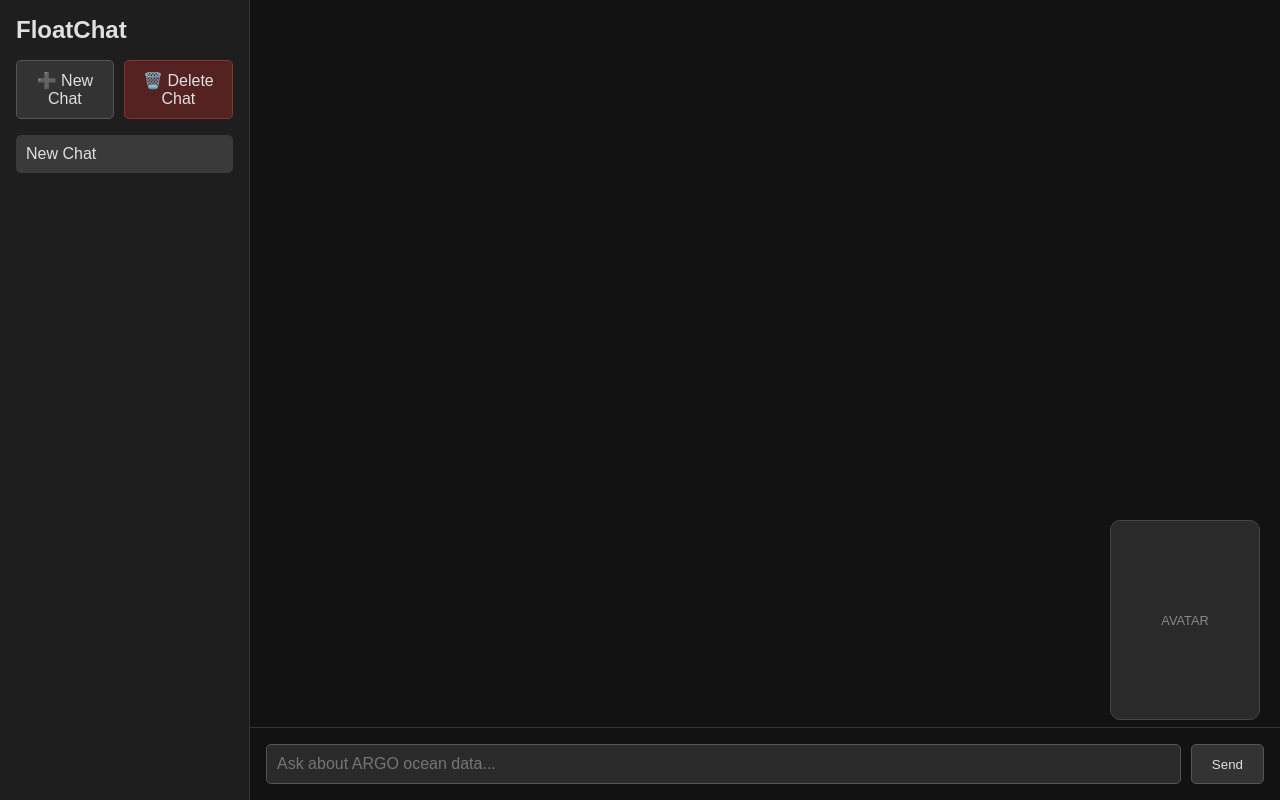
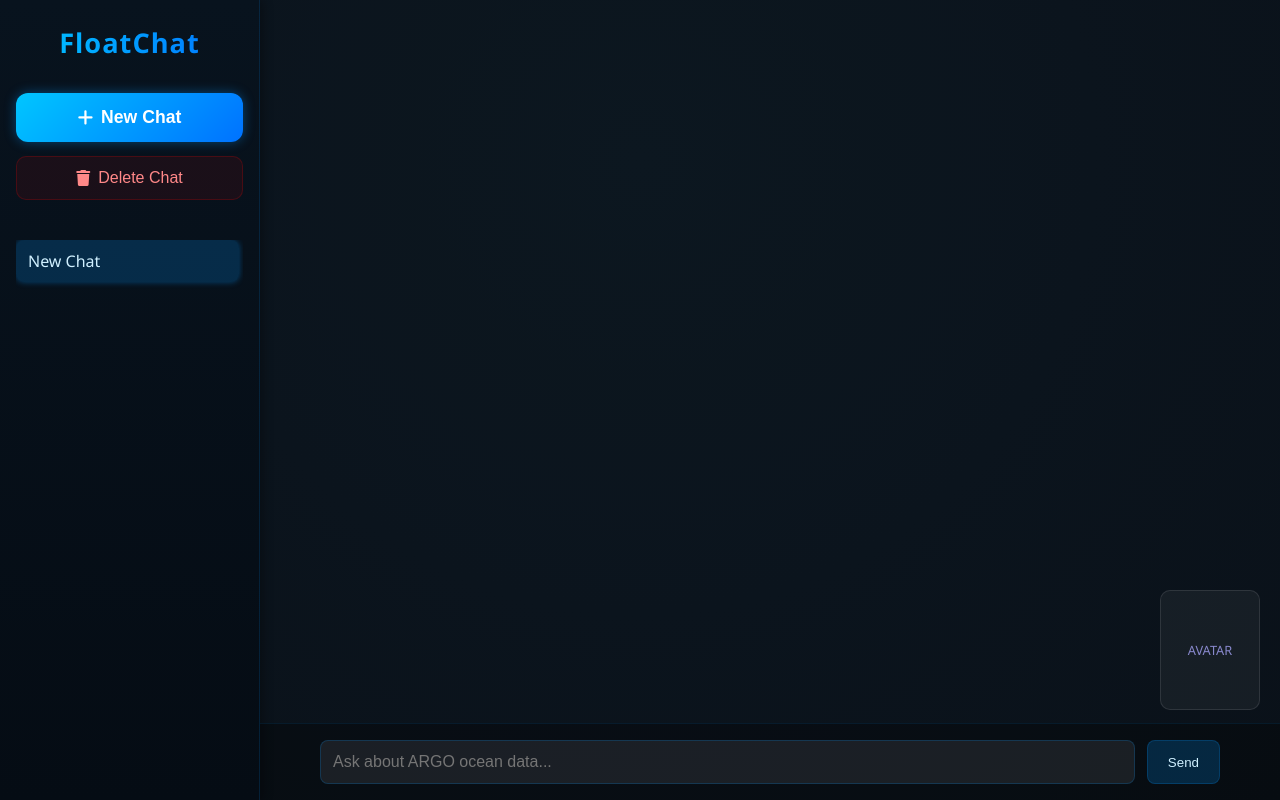
Before and after one commit to kannu74/SIH-FloatChat, a Flask app: page / in a window 1280 px wide. Run offline with Flask 3, Linux system fonts and the light colour scheme.

Commit message:
front end change

```diff
--- a/static/css/style.css
+++ b/static/css/style.css
@@ -1,216 +1,252 @@
-/* Basic Reset and Dark Theme */
-* {
-    box-sizing: border-box;
-    margin: 0;
-    padding: 0;
-}
-
+/* ===== Global Reset & Ocean Blue Theme ===== */
+* { box-sizing: border-box; margin:0; padding:0; }
 body {
-    font-family: sans-serif;
-    background-color: #121212;
-    color: #e0e0e0;
+    font-family: "Segoe UI", Roboto, sans-serif;
+    background: radial-gradient(circle at 50% 20%, #07121c 0%, #050c14 100%);
+    color: #d0f0ff;
     display: flex;
     height: 100vh;
     overflow: hidden;
 }
 
-/* Main Layout */
-.container {
+.container { display: flex; width:100%; height:100%; }
+
+/* ===== Sidebar ===== */
+.sidebar {
+    width: 260px;
+    background: linear-gradient(180deg,#08131e 0%,#050c14 100%);
+    padding: 1.5rem 1rem;
     display: flex;
-    width: 100%;
-    height: 100%;
+    flex-direction: column;
+    border-right: 1px solid rgba(0,150,255,0.15);
+    box-shadow: 2px 0 10px rgba(0,0,0,0.45);
+}
+.sidebar h1 {
+    font-size: 1.7rem;
+    font-weight: 700;
+    background: linear-gradient(90deg,#00c6ff,#0072ff);
+    -webkit-background-clip: text;
+    -webkit-text-fill-color: transparent;
+    margin-bottom: 2rem;
+    text-align: center;
+    letter-spacing: 1px;
 }
 
-.sidebar {
-    width: 250px;
-    background-color: #1e1e1e;
-    padding: 1rem;
+/* Buttons container */
+.sidebar-buttons {
     display: flex;
     flex-direction: column;
-    border-right: 1px solid #333;
+    gap: 14px;
+    margin-bottom: 1.5rem;
 }
 
-.sidebar h1 {
-    font-size: 1.5rem;
-    margin-bottom: 1rem;
+/* --- New Chat button: bigger, glowing gradient --- */
+#new-chat-btn {
+    display: flex;
+    align-items: center;
+    justify-content: center;
+    gap: 8px;
+    background: linear-gradient(135deg,#00c6ff,#0072ff);
+    color: #fff;
+    font-weight: 600;
+    border: none;
+    padding: 14px 0;
+    border-radius: 12px;
+    cursor: pointer;
+    font-size: 1.1rem;
+    transition: all 0.3s ease;
+    box-shadow: 0 0 12px rgba(0,150,255,0.4);
+}
+#new-chat-btn:hover {
+    transform: translateY(-2px);
+    box-shadow: 0 0 18px rgba(0,150,255,0.7);
 }
 
-.sidebar-buttons {
+/* --- Delete Chat button with icon --- */
+#delete-chat-btn {
     display: flex;
-    gap: 10px;
-    margin-bottom: 1rem;
+    align-items: center;
+    justify-content: center;
+    gap: 8px;
+    background: rgba(255,0,0,0.08);
+    color: #f88;
+    border: 1px solid rgba(255,0,0,0.2);
+    padding: 12px 0;
+    border-radius: 10px;
+    cursor: pointer;
+    font-size: 1rem;
+    transition: all 0.3s ease;
+}
+#delete-chat-btn:hover {
+    background: rgba(255,0,0,0.15);
+    box-shadow: 0 0 10px rgba(255,0,0,0.4);
 }
 
-#new-chat-btn, #delete-chat-btn {
-    flex-grow: 1;
-    background-color: #333;
-    color: #e0e0e0;
-    border: 1px solid #555;
-    padding: 10px;
-    border-radius: 5px;
-    cursor: pointer;
-    font-size: 1rem;
-}
-/* Style for the delete button */
-#delete-chat-btn {
-    background-color: #522;
-    border-color: #833;
-}
-
-
+/* Chat history list */
 #chat-history {
     flex-grow: 1;
     overflow-y: auto;
+    margin-top: 1rem;
+    padding-right: 4px;
 }
-
 .chat-session {
-    padding: 10px;
-    margin-bottom: 5px;
-    border-radius: 5px;
+    padding: 10px 12px;
+    margin-bottom: 8px;
+    border-radius: 8px;
     cursor: pointer;
     white-space: nowrap;
     overflow: hidden;
     text-overflow: ellipsis;
+    background: rgba(255,255,255,0.03);
+    transition: all 0.25s ease;
 }
+.chat-session:hover { background: rgba(0,150,255,0.1); }
 .chat-session.active {
-    background-color: #3a3a3a;
+    background: rgba(0,150,255,0.2);
+    box-shadow: 0 0 6px rgba(0,150,255,0.4);
 }
 
+/* ===== Main Chat Area ===== */
 .chat-interface {
     flex-grow: 1;
     display: flex;
     flex-direction: column;
-    position: relative; /* Needed for avatar positioning */
+    position: relative;
+    background: rgba(255,255,255,0.02);
 }
 
 /* Chat Window */
 #chat-window {
     flex-grow: 1;
-    padding: 1rem;
+    padding: 2rem;
     overflow-y: auto;
     scroll-behavior: smooth;
 }
 
+/* Messages */
 .message {
     max-width: 80%;
-    padding: 10px 15px;
-    border-radius: 10px;
+    padding: 12px 18px;
+    border-radius: 14px;
     margin-bottom: 1rem;
-    line-height: 1.4;
+    line-height: 1.5;
+    animation: slideUp 0.4s ease forwards;
+}
+.user-message {
+    background: rgba(0,150,255,0.2);
+    align-self: flex-end;
+}
+.bot-message {
+    background: rgba(255,255,255,0.08);
+    align-self: flex-start;
+}
+@keyframes slideUp {
+    from {opacity:0; transform:translateY(10px);}
+    to {opacity:1; transform:translateY(0);}
 }
 
-.user-message {
-    background-color: #3a3a3a;
-    align-self: flex-end;
-}
-
-.bot-message {
-    background-color: #2a2a2a;
-    align-self: flex-start;
-}
-
-/* Bot is thinking indicator */
+/* Loader */
 .thinking-indicator {
     display: flex;
     align-items: center;
     gap: 10px;
 }
-
 .loader {
     width: 20px;
     height: 20px;
     border: 3px solid #555;
-    border-top: 3px solid #e0e0e0;
+    border-top: 3px solid #00aaff;
     border-radius: 50%;
     animation: spin 1s linear infinite;
 }
-
-@keyframes spin {
-    0% { transform: rotate(0deg); }
-    100% { transform: rotate(360deg); }
-}
+@keyframes spin { 0%{transform:rotate(0);}100%{transform:rotate(360deg);} }
 
 /* Input Area */
 .chat-input-area {
-    padding: 1rem;
-    border-top: 1px solid #333;
+    padding: 1rem 1.5rem;
+    border-top: 1px solid rgba(0,150,255,0.1);
+    background: rgba(0,0,0,0.3);
+    display: flex;
+    justify-content: center;
+}
+#chat-form {
+    display: flex;
+    width: 100%;
+    max-width: 900px;
+}
+#message-input {
+    flex-grow: 1;
+    background: rgba(255,255,255,0.08);
+    color: #d0f0ff;
+    border: 1px solid rgba(0,150,255,0.2);
+    padding: 12px;
+    border-radius: 8px;
+    font-size: 1rem;
+}
+#chat-form button {
+    background: rgba(0,150,255,0.2);
+    color: #d0f0ff;
+    border: 1px solid rgba(0,150,255,0.2);
+    padding: 0 20px;
+    margin-left: 12px;
+    border-radius: 8px;
+    cursor: pointer;
+    transition: all 0.3s ease;
+}
+#chat-form button:hover {
+    background: rgba(0,150,255,0.3);
+    box-shadow: 0 0 10px rgba(0,150,255,0.5);
 }
 
-#chat-form {
-    display: flex;
-}
-
-#message-input {
-    flex-grow: 1;
-    background-color: #2a2a2a;
-    color: #e0e0e0;
-    border: 1px solid #555;
-    padding: 10px;
-    border-radius: 5px;
-    font-size: 1rem;
-}
-
-#chat-form button {
-    background-color: #333;
-    color: #e0e0e0;
-    border: 1px solid #555;
-    padding: 0 20px;
-    margin-left: 10px;
-    border-radius: 5px;
-    cursor: pointer;
-}
-
-/* Table styling for bot responses */
+/* Tables */
 table {
     width: 100%;
     border-collapse: collapse;
     margin-top: 10px;
 }
 th, td {
-    border: 1px solid #444;
+    border: 1px solid rgba(255,255,255,0.1);
     padding: 8px;
     text-align: left;
 }
-th {
-    background-color: #3a3a3a;
-}
+th { background: rgba(0,150,255,0.15); }
 
-/* Styling for SQL query details */
+/* SQL details */
 details {
     margin-top: 15px;
-    background-color: #1e1e1e;
+    background: rgba(255,255,255,0.05);
     border-radius: 5px;
     padding: 5px;
 }
 summary {
     cursor: pointer;
     font-size: 0.9em;
-    color: #aaa;
+    color: #8cf;
 }
 details pre {
     margin-top: 5px;
     padding: 10px;
-    background-color: #121212;
+    background: rgba(0,0,0,0.3);
     border-radius: 3px;
     font-size: 0.8em;
     white-space: pre-wrap;
-    word-break: break-all;
+    word-break: break-word;
 }
 
-/* Avatar placeholder styling */
+/* Avatar smaller */
 #avatar-container {
     position: absolute;
-    bottom: 80px; /* Position above the input bar */
+    bottom: 90px;
     right: 20px;
-    width: 150px;
-    height: 200px;
-    background-color: #2a2a2a;
-    border: 1px solid #444;
+    width: 100px;
+    height: 120px;
+    background: rgba(255,255,255,0.05);
+    border: 1px solid rgba(255,255,255,0.1);
     border-radius: 10px;
     display: flex;
     justify-content: center;
     align-items: center;
     font-size: 0.8em;
-    color: #888;
-    pointer-events: none; /* Make it non-interactive for now */
+    color: #88c;
+    pointer-events: none;
 }
--- a/static/js/main.js
+++ b/static/js/main.js
@@ -1,16 +1,13 @@
 document.addEventListener('DOMContentLoaded', () => {
-    // Get references to all the necessary HTML elements
     const chatWindow = document.getElementById('chat-window');
     const chatForm = document.getElementById('chat-form');
     const messageInput = document.getElementById('message-input');
     const newChatBtn = document.getElementById('new-chat-btn');
-    const deleteChatBtn = document.getElementById('delete-chat-btn'); // New button
+    const deleteChatBtn = document.getElementById('delete-chat-btn');
     const chatHistoryEl = document.getElementById('chat-history');
 
     let chatHistory = {};
     let activeChatId = null;
-
-    // --- Core Functions for Chat Management ---
 
     const loadChats = () => {
         chatHistory = JSON.parse(localStorage.getItem('floatChatHistory')) || {};
@@ -18,7 +15,8 @@ document.addEventListener('DOMContentLoaded', () => {
         if (chatIds.length === 0) {
             startNewChat();
         } else {
-            activeChatId = chatIds[chatIds.length - 1]; // Load the most recent chat
+            activeChatId = localStorage.getItem('floatChatActiveId') || chatIds[chatIds.length - 1];
+            if (!chatHistory[activeChatId]) activeChatId = chatIds[chatIds.length - 1];
             renderChatHistory();
             renderActiveChat();
         }
@@ -26,15 +24,12 @@ document.addEventListener('DOMContentLoaded', () => {
 
     const saveChats = () => {
         localStorage.setItem('floatChatHistory', JSON.stringify(chatHistory));
+        localStorage.setItem('floatChatActiveId', activeChatId);
     };
 
     const startNewChat = () => {
         const newChatId = `chat_${Date.now()}`;
-        chatHistory[newChatId] = {
-            id: newChatId,
-            title: 'New Chat',
-            messages: []
-        };
+        chatHistory[newChatId] = { id: newChatId, title: 'New Chat', messages: [] };
         activeChatId = newChatId;
         renderChatHistory();
         renderActiveChat();
@@ -45,33 +40,29 @@ document.addEventListener('DOMContentLoaded', () => {
         activeChatId = chatId;
         renderChatHistory();
         renderActiveChat();
+        saveChats();
     };
 
-    // --- New function to handle chat deletion ---
     const deleteActiveChat = () => {
         const chatIds = Object.keys(chatHistory);
         if (chatIds.length <= 1) {
             alert("Cannot delete the last chat.");
             return;
         }
-
         if (confirm("Are you sure you want to delete this chat?")) {
             delete chatHistory[activeChatId];
+            localStorage.removeItem('floatChatActiveId');
             saveChats();
-            loadChats(); // Reload to switch to a new active chat
+            loadChats();
         }
     };
-
-    // --- Rendering Functions to Display Content ---
 
     const renderChatHistory = () => {
         chatHistoryEl.innerHTML = '';
         Object.values(chatHistory).forEach(chat => {
             const sessionEl = document.createElement('div');
             sessionEl.classList.add('chat-session');
-            if (chat.id === activeChatId) {
-                sessionEl.classList.add('active');
-            }
+            if (chat.id === activeChatId) sessionEl.classList.add('active');
             sessionEl.textContent = chat.title;
             sessionEl.addEventListener('click', () => switchChat(chat.id));
             chatHistoryEl.appendChild(sessionEl);
@@ -82,64 +73,112 @@ document.addEventListener('DOMContentLoaded', () => {
         chatWindow.innerHTML = '';
         const activeChat = chatHistory[activeChatId];
         if (activeChat) {
-            activeChat.messages.forEach(msg => appendMessage(msg.role, msg.content, msg.sql_query));
+            activeChat.messages.forEach(msg => appendMessage(msg.role, msg));
         }
     };
 
-    // Add sql_query as an optional parameter
-    const appendMessage = (role, content, sql_query = null) => {
+    function appendMessage(role, messageData) {
         const messageEl = document.createElement('div');
-        messageEl.classList.add('message', `${role}-message`);
+        messageEl.classList.add('message', `${role}-message`, 'new-message'); // highlight class
 
-        if (content === 'loading') {
+        // remove highlight after a short delay
+        setTimeout(() => messageEl.classList.remove('new-message'), 1200);
+
+        if (messageData.content === 'loading') {
             const indicator = document.createElement('div');
             indicator.classList.add('thinking-indicator');
-
             const loader = document.createElement('div');
             loader.classList.add('loader');
-
             const text = document.createElement('span');
             text.textContent = 'FloatChat is thinking...';
-
             indicator.appendChild(loader);
             indicator.appendChild(text);
             messageEl.appendChild(indicator);
         } else {
-            // Render the main content (text or table)
-            renderResponse(messageEl, content, sql_query);
+            renderResponse(messageEl, messageData);
         }
 
         chatWindow.appendChild(messageEl);
         chatWindow.scrollTop = chatWindow.scrollHeight;
-    };
+    }
 
-    // Updated to handle displaying the SQL query
-    const renderResponse = (element, data, sqlQuery) => {
-        if (Array.isArray(data) && data.length > 0) {
-            element.appendChild(createTable(data));
-        } else if (Array.isArray(data) && data.length === 0) {
+    const renderResponse = (element, messageData) => {
+        const { content, sql_query, visualization } = messageData;
+
+        if (Array.isArray(content) && content.length > 0) {
+            const plotContainer = document.createElement('div');
+            switch (visualization) {
+                case 'line_chart':
+                    renderLineChart(plotContainer, content);
+                    break;
+                case 'map':
+                    renderMap(plotContainer, content);
+                    break;
+                case 'table':
+                default:
+                    plotContainer.appendChild(createTable(content));
+                    break;
+            }
+            element.appendChild(plotContainer);
+        } else if (Array.isArray(content) && content.length === 0) {
             element.textContent = "Query returned no results.";
         } else {
-            element.textContent = data;
+            element.textContent = content;
         }
 
-        // Add the collapsible SQL query view if a query exists
-        if (sqlQuery) {
+        if (sql_query) {
             const details = document.createElement('details');
             const summary = document.createElement('summary');
             summary.textContent = 'View SQL Query';
-
             const pre = document.createElement('pre');
-            pre.textContent = sqlQuery;
-
+            pre.textContent = sql_query;
             details.appendChild(summary);
             details.appendChild(pre);
             element.appendChild(details);
         }
     };
 
+    const renderLineChart = (element, data) => {
+        const x_values = data.map(row => row.temperature ?? row.salinity);
+        const y_values = data.map(row => row.pressure);
+        const x_axis_title = data[0].temperature ? 'Temperature (°C)' : 'Salinity';
+
+        Plotly.newPlot(element, [{
+            x: x_values, y: y_values,
+            mode: 'lines+markers', type: 'scatter'
+        }], {
+            title: `${x_axis_title} Profile`,
+            xaxis: { title: x_axis_title, side: 'top' },
+            yaxis: { title: 'Pressure (Depth)', autorange: 'reversed' },
+            paper_bgcolor: '#2a2a2a',
+            plot_bgcolor: '#2a2a2a',
+            font: { color: '#e0e0e0' }
+        });
+    };
+
+    const renderMap = (element, data) => {
+        Plotly.newPlot(element, [{
+            type: 'scattergeo',
+            lon: data.map(r => r.longitude),
+            lat: data.map(r => r.latitude),
+            text: data.map(r => `Float ID: ${r.float_id || ''}`),
+            mode: 'markers',
+            marker: { size: 8, color: 'cyan' }
+        }], {
+            title: 'Float Locations',
+            geo: {
+                projection: { type: 'natural earth' },
+                bgcolor: '#2a2a2a',
+                landcolor: '#3a3a3a',
+                subunitcolor: '#555'
+            },
+            paper_bgcolor: '#2a2a2a',
+            plot_bgcolor: '#2a2a2a',
+            font: { color: '#e0e0e0' }
+        });
+    };
+
     const createTable = (data) => {
-        // ... (this function remains the same as before) ...
         const table = document.createElement('table');
         const thead = document.createElement('thead');
         const tbody = document.createElement('tbody');
@@ -155,11 +194,9 @@ document.addEventListener('DOMContentLoaded', () => {
             const row = document.createElement('tr');
             headers.forEach(header => {
                 const td = document.createElement('td');
-                if (header === 'timestamp') {
-                    td.textContent = new Date(rowData[header]).toLocaleString();
-                } else {
-                    td.textContent = rowData[header];
-                }
+                td.textContent = (header === 'timestamp')
+                    ? new Date(rowData[header]).toLocaleString()
+                    : rowData[header];
                 row.appendChild(td);
             });
             tbody.appendChild(row);
@@ -169,8 +206,6 @@ document.addEventListener('DOMContentLoaded', () => {
         return table;
     };
 
-    // --- Event Handlers ---
-
     chatForm.addEventListener('submit', async (e) => {
         e.preventDefault();
         const question = messageInput.value.trim();
@@ -178,7 +213,7 @@ document.addEventListener('DOMContentLoaded', () => {
 
         const userMessage = { role: 'user', content: question };
         chatHistory[activeChatId].messages.push(userMessage);
-        appendMessage(userMessage.role, userMessage.content);
+        appendMessage(userMessage.role, userMessage);
 
         if (chatHistory[activeChatId].messages.length === 1) {
             chatHistory[activeChatId].title = question;
@@ -186,13 +221,13 @@ document.addEventListener('DOMContentLoaded', () => {
         }
 
         messageInput.value = '';
-        appendMessage('bot', 'loading');
+        appendMessage('bot', { content: 'loading' });
 
         try {
             const response = await fetch('/api/chat', {
                 method: 'POST',
                 headers: { 'Content-Type': 'application/json' },
-                body: JSON.stringify({ question: question })
+                body: JSON.stringify({ question })
             });
 
             chatWindow.removeChild(chatWindow.lastChild);
@@ -203,24 +238,27 @@ document.addEventListener('DOMContentLoaded', () => {
             }
 
             const result = await response.json();
-            // Store the sql_query in the message object
-            const botMessage = { role: 'bot', content: result.data, sql_query: result.sql_query };
+            const botMessage = {
+                role: 'bot',
+                content: result.data,
+                sql_query: result.sql_query,
+                visualization: result.visualization
+            };
             chatHistory[activeChatId].messages.push(botMessage);
-            appendMessage(botMessage.role, botMessage.content, botMessage.sql_query);
+            appendMessage(botMessage.role, botMessage);
 
         } catch (error) {
             console.error('Error fetching from API:', error);
             const errorMessage = { role: 'bot', content: `Error: ${error.message}` };
             chatHistory[activeChatId].messages.push(errorMessage);
-            appendMessage(errorMessage.role, errorMessage.content);
+            appendMessage(errorMessage.role, errorMessage);
         }
 
         saveChats();
     });
 
     newChatBtn.addEventListener('click', startNewChat);
-    deleteChatBtn.addEventListener('click', deleteActiveChat); // Attach event listener
+    deleteChatBtn.addEventListener('click', deleteActiveChat);
 
-    // --- Initial Load ---
     loadChats();
 });
--- a/templates/index.html
+++ b/templates/index.html
@@ -1,33 +1,45 @@
 <!DOCTYPE html>
 <html lang="en">
   <head>
-    <meta charset="UTF-8">
-    <meta name="viewport" content="width=device-width, initial-scale=1.0">
+    <meta charset="UTF-8" />
+    <meta name="viewport" content="width=device-width, initial-scale=1.0" />
     <title>FloatChat</title>
-    <link rel="stylesheet" href="{{ url_for('static', filename='css/style.css') }}">
+    <link
+      rel="stylesheet"
+      href="{{ url_for('static', filename='css/style.css') }}"
+    />
+    <link
+      rel="stylesheet"
+      href="https://cdnjs.cloudflare.com/ajax/libs/font-awesome/6.5.0/css/all.min.css"
+    />
   </head>
   <body>
     <div class="container">
       <aside class="sidebar">
         <h1>FloatChat</h1>
         <div class="sidebar-buttons">
-                <button id="new-chat-btn">➕ New Chat</button>
-                <button id="delete-chat-btn">🗑️ Delete Chat</button>
+          <button id="new-chat-btn"><i class="fa fa-plus"></i> New Chat</button>
+          <button id="delete-chat-btn">
+            <i class="fa fa-trash"></i> Delete Chat
+          </button>
         </div>
         <nav id="chat-history"></nav>
       </aside>
 
       <main class="chat-interface">
-            <div id="chat-window">
-                </div>
+        <div id="chat-window"></div>
 
-            <div id="avatar-container">
-                AVATAR
-            </div>
+        <div id="avatar-container">AVATAR</div>
 
         <div class="chat-input-area">
           <form id="chat-form">
-                    <input type="text" id="message-input" placeholder="Ask about ARGO ocean data..." autocomplete="off" required>
+            <input
+              type="text"
+              id="message-input"
+              placeholder="Ask about ARGO ocean data..."
+              autocomplete="off"
+              required
+            />
             <button type="submit">Send</button>
           </form>
         </div>
```
Lines whose indentation alone changed are shown as unchanged.
